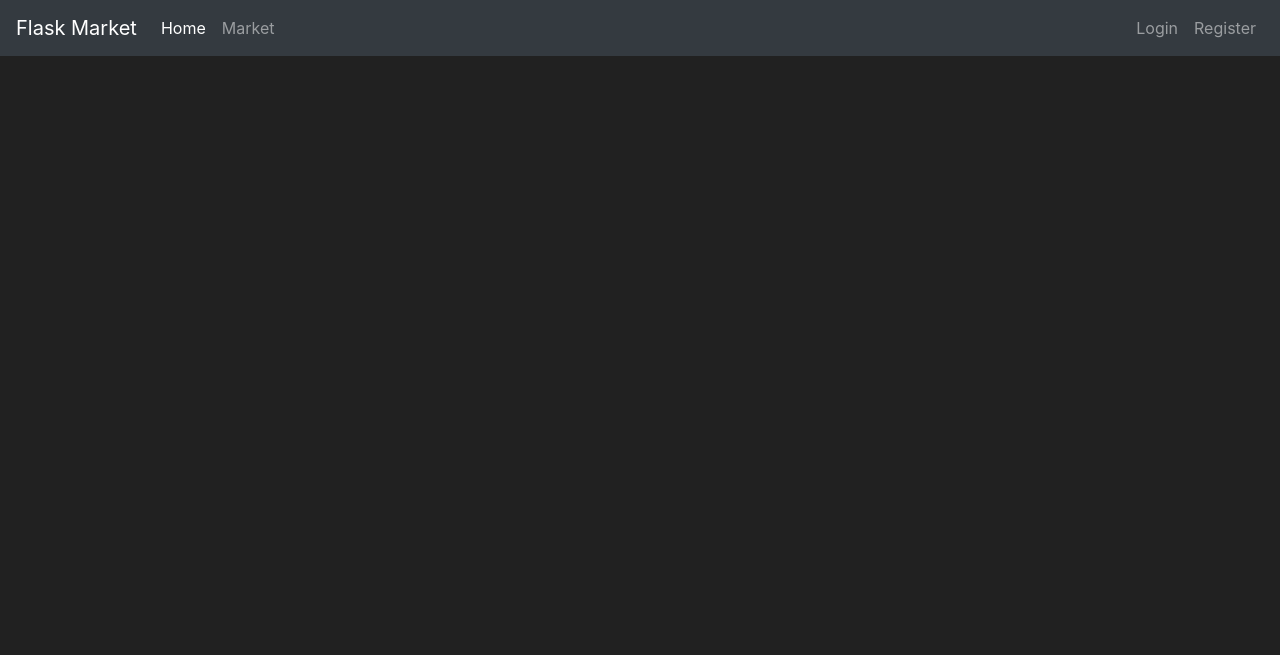
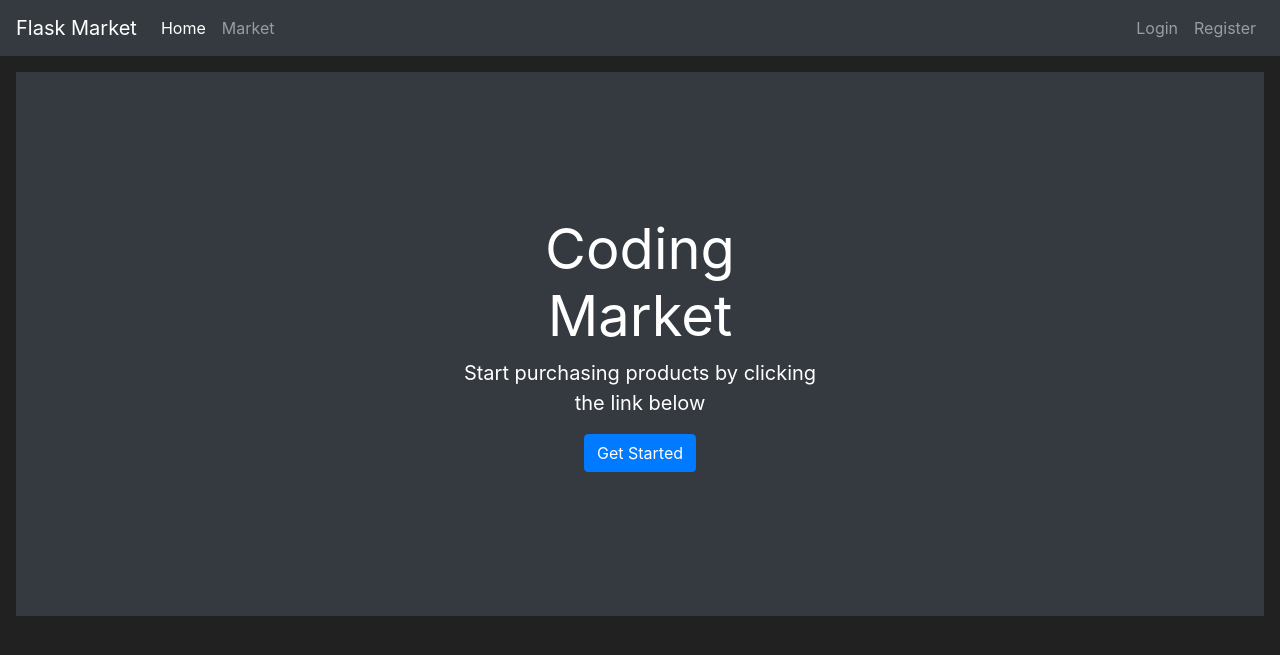
Before and after one commit to zabolotskyi/flask-tutorial-freecodecamp, a Flask app: page / in a window 1280 px wide. Shown: the top 655 px of the page. Run offline with Flask 2, Linux system fonts and the light colour scheme; some libraries are stand-ins or nearby versions.

Commit message:
Logout user.

```diff
--- a/market/__init__.py
+++ b/market/__init__.py
@@ -9,5 +9,7 @@ app.config["SECRET_KEY"] = "083cf464f2d0f6de696e36f9"
 db = SQLAlchemy(app)
 bcrypt = Bcrypt(app)
 login_manager = LoginManager(app)
+login_manager.login_view = "login_page"
+login_manager.login_message_category = "info"
 
 from market import routes
--- a/market/routes.py
+++ b/market/routes.py
@@ -1,5 +1,5 @@
 from flask import render_template, redirect, url_for, flash
-from flask_login import login_user
+from flask_login import login_user, logout_user, login_required
 from market import app, db
 from market.models import Item, User
 from market.forms import LoginForm, RegisterForm
@@ -12,6 +12,7 @@ def home_page():
 
 
 @app.route("/market")
+@login_required
 def market_page():
     items = Item.query.all()
     return render_template("market.html", items=items)
@@ -30,6 +31,12 @@ def register_page():
 
         db.session.add(user_to_create)
         db.session.commit()
+
+        login_user(user_to_create)
+        flash(
+            f"Account created. You are logged as {user_to_create.username}",
+            category="success",
+        )
 
         return redirect(url_for("market_page"))
 
@@ -60,3 +67,11 @@ def login_page():
             )
 
     return render_template("login.html", form=form)
+
+
+@app.route("/logout")
+def logout_page():
+    logout_user()
+    flash("You have logged out!", category="info")
+
+    return redirect(url_for("home_page"))
--- a/market/templates/base.html
+++ b/market/templates/base.html
@@ -37,7 +37,7 @@
               <a class="nav-link">Welcome, {{ current_user.username }}!</a>
             </li>
             <li class="nav-item">
-                <a class="nav-link" href="#">Logout</a>
+                <a class="nav-link" href="{{ url_for('logout_page') }}">Logout</a>
             </li>
           </ul>
         {% else %}
--- a/market/templates/home.html
+++ b/market/templates/home.html
@@ -1,3 +1,17 @@
 {% extends 'base.html' %}
 
-{% block title %}Home{% endblock %}
+{% block title %}
+    Welcome to the Coding Market
+{% endblock %}
+
+{% block content %}
+  <div class="position-relative overflow-hidden p-3 p-md-5 m-md-3 text-center bg-dark" style="color:white">
+      <div class="col-md-5 p-lg-5 mx-auto my-5">
+          <h1 class="display-4 font-weight-normal">Coding Market</h1>
+          <p class="lead font-weight-normal">Start purchasing products by clicking the link below</p>
+          <a class="btn btn-primary" href="{{ url_for('market_page') }}">Get Started</a>
+      </div>
+      <div class="product-device box-shadow d-none d-md-block"></div>
+      <div class="product-device product-device-2 box-shadow d-none d-md-block"></div>
+  </div>
+{% endblock %}
```
Also changed, not shown: market/market.db.
